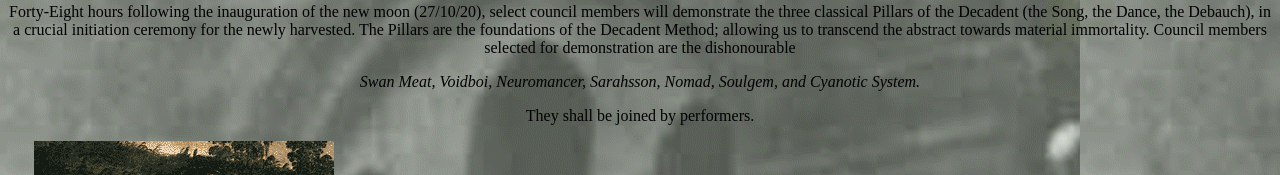
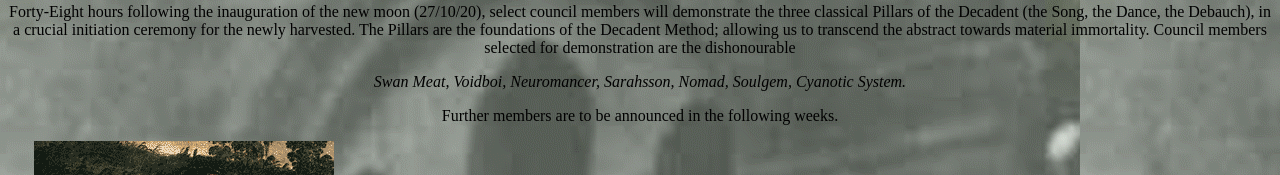
Before and after one commit to Gr1nInnerCircle/RabbitHole-InfoBoard, a plain HTML site: page index.html in a window 1280 px wide. Shown: the part 762-937 px from the top of the page. Drawn offline with Linux system fonts and the light colour scheme.

Commit message:
Add files via upload

```diff
--- a/index.html
+++ b/index.html
@@ -30,9 +30,9 @@
 
     Council members selected for demonstration are the dishonourable </p>
 
-    <i> Swan Meat, Voidboi, Neuromancer, Sarahsson, Nomad, Soulgem, and Cyanotic System. </i>
+    <i> Swan Meat, Voidboi, Neuromancer, Sarahsson, Nomad, Soulgem, Cyanotic System. </i>
 
-    <p> They shall be joined by performers.</p>
+    <p> Further members are to be announced in the following weeks.</p>
 
 
 <img src="soul.png" alt="fuck off">
```
